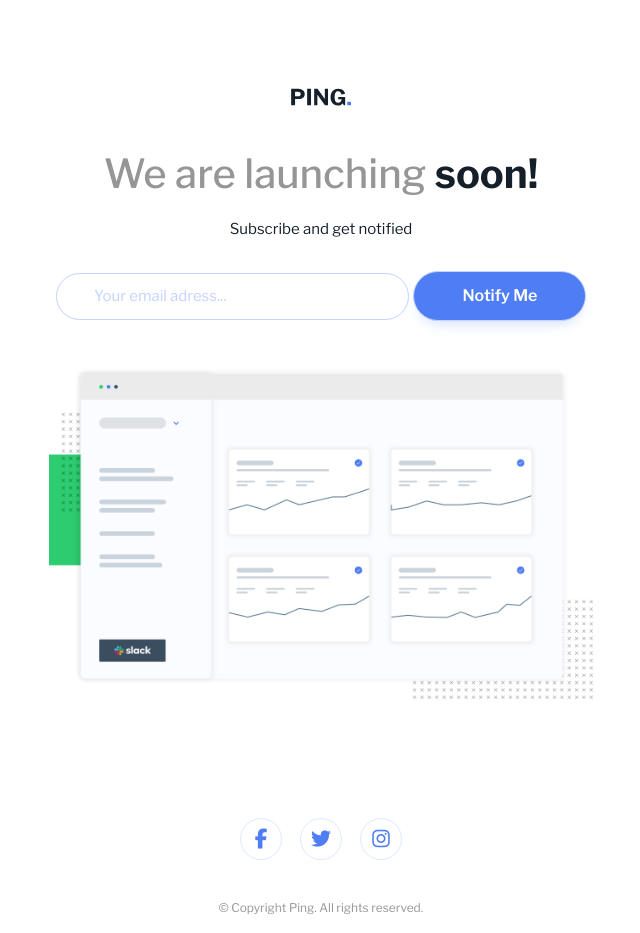
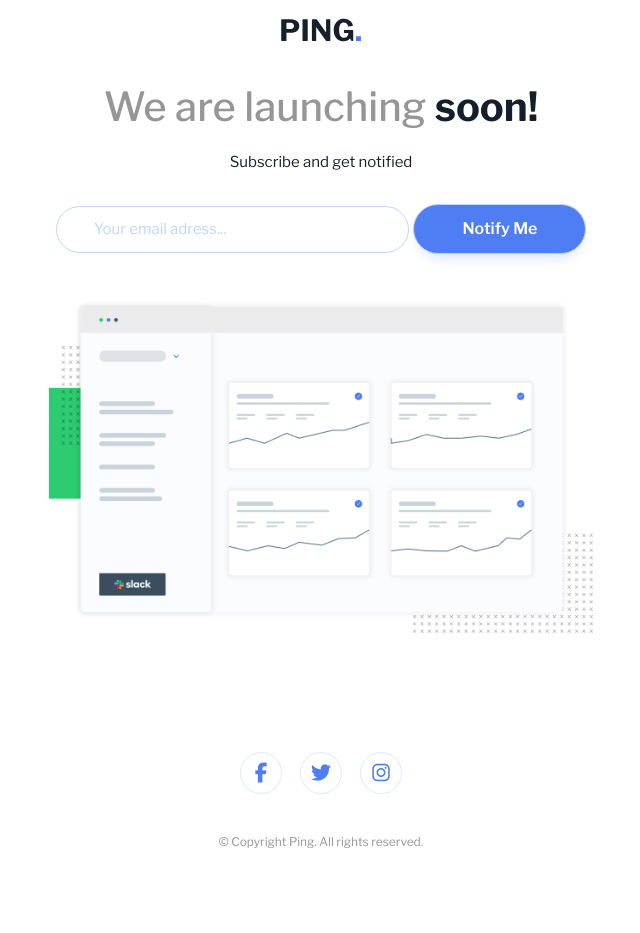
Before and after one commit to JesusMurguia/ping-coming-soon-page-master, a plain HTML site: page index.html in a window 1280 px wide. Shown: the whole page, without its empty margins (319-959 px from the left). After the commit the page ends 867 px from the top, so only its background shows below. Drawn offline with nearby package versions, Linux system fonts and the light colour scheme.

Commit message:
lgoogsize

```diff
--- a/css/style.css
+++ b/css/style.css
@@ -14,6 +14,7 @@ body{
     flex-direction: column;
     align-items: center;
     justify-content: center;
+    height: 100vh;
 }
 
 .col-12{
@@ -37,7 +38,7 @@ main{
 }
 
 #logo-col > img{
-    width: 3em;
+    width: 4em;
 }
 
 #form-col > h1{
```
